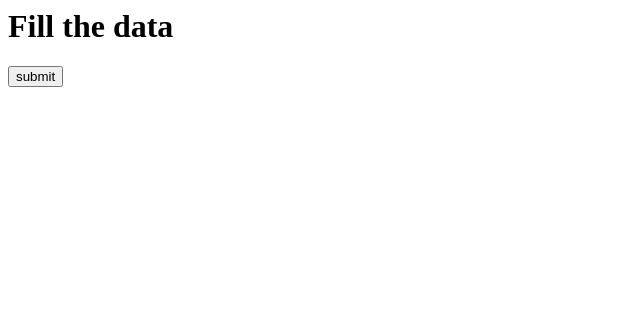
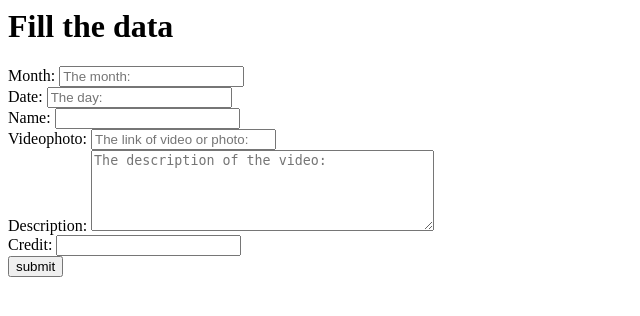
Before and after one commit to dystap/space-birthday, a Django app: page /fillform in a window 1280 px wide. Shown: the top 316 px of the page, without its empty margins (0-640 px from the left). Run offline with Django 5.2, Linux system fonts and the light colour scheme.

Commit message:
ok forms work and so are the other urls (submit form still not working) but im currently struggling to translate the int of the month into words

```diff
--- /dev/null
+++ b/index/admin.py
@@ -0,0 +1,5 @@
+from django.contrib import admin
+
+from index.models import info
+
+admin.site.register(info)
--- a/index/forms.py
+++ b/index/forms.py
@@ -1,5 +1,6 @@
 from django import forms
 from index.models import info
+import calendar
 
 
 class infoForm(forms.Form):
@@ -55,3 +56,35 @@ class infoForm(forms.Form):
             "placholder": "Author credit name:"
         })
     )
+
+    def clean(self):
+        cleaned_data = super().clean()
+        month = cleaned_data.get('month')
+        date = cleaned_data.get('date')
+
+        if month > 12:
+            raise ValueError("Months can't be larger than 12")
+
+        if date > 31:
+            raise ValueError("Date can't be larger than 31")
+
+        if month == 2 & date > 29:
+            raise ValueError("Date can't be larger than 29")
+
+
+
+
+
+        return cleaned_data
+
+    def save(self):
+        cleaned_data = self.cleaned_data
+
+        info.objects.create(
+            month=cleaned_data.get("month"),
+            date=cleaned_data.get("date"),
+            name=cleaned_data.get("name"),
+            videoPhoto=cleaned_data.get("videoPhoto"),
+            description=cleaned_data.get("description"),
+            credit=cleaned_data.get("credit"),
+        )
--- a/index/templates/index/forms.html
+++ b/index/templates/index/forms.html
@@ -14,9 +14,11 @@
         {% csrf_token %}
         {{ form.as_div }}
 
+
+         <button type="submit">submit</button>
     </form>
 
-    <button type="submit">submit</button>
+
 
  </body>
 </html>
--- a/index/views.py
+++ b/index/views.py
@@ -1,6 +1,7 @@
 from django.shortcuts import redirect, render
 from index.forms import infoForm
 from index.models import info
+import calendar
 
 
 def home(request):
@@ -22,9 +23,14 @@ def Info(request, id):
 
 def fillform(request):
     form = infoForm()
-    return render(request, "index/forms.html")
+    return render(request, "index/forms.html", {
+        "form":form
+    })
 
 def submitform(request):
+
+    print(request.POST)
+
     info.objects.create(
         month = request.POST.get("month"),
         date = request.POST.get("date"),
@@ -36,3 +42,8 @@ def submitform(request):
     )
 
     return redirect("index.home")
+
+def monthTranslate(request):
+    data = info.objects.get(id=id)
+    monthName = calendar.month_name[info.month]
+    return render(request, 'info.html', {'monthName': monthName})
```
Also changed, not shown: index/templates/index/info.html (+7 -6 lines), db.sqlite3, index/migrations/0002_info_delete_profile.py (added).
